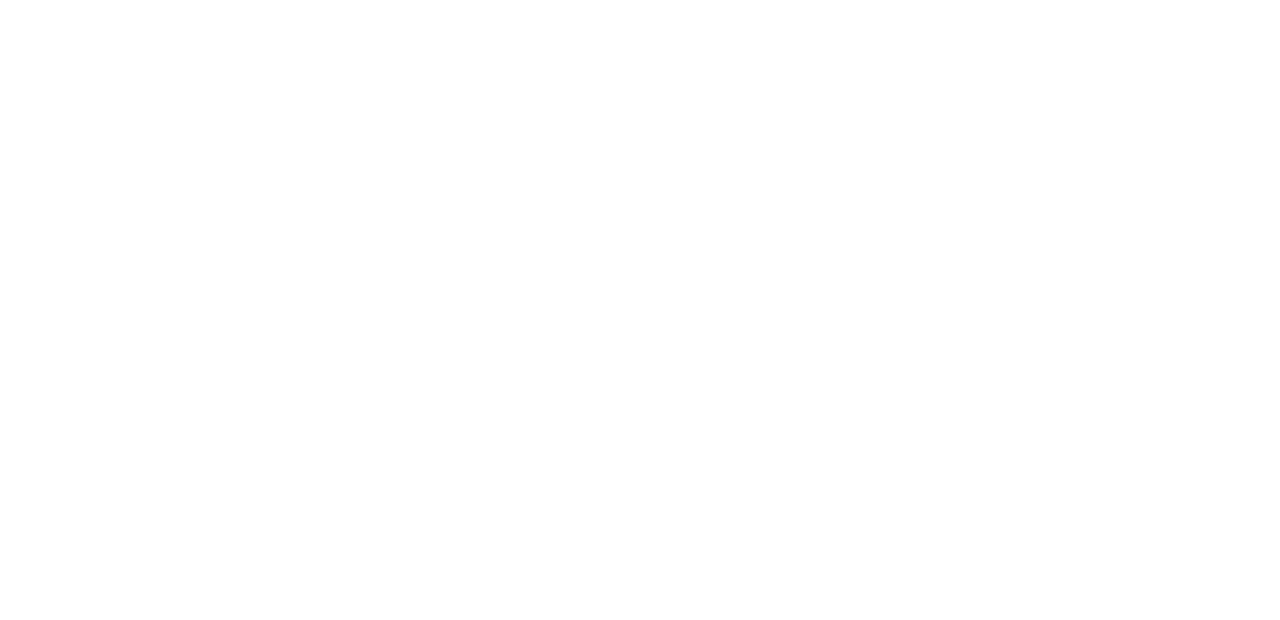
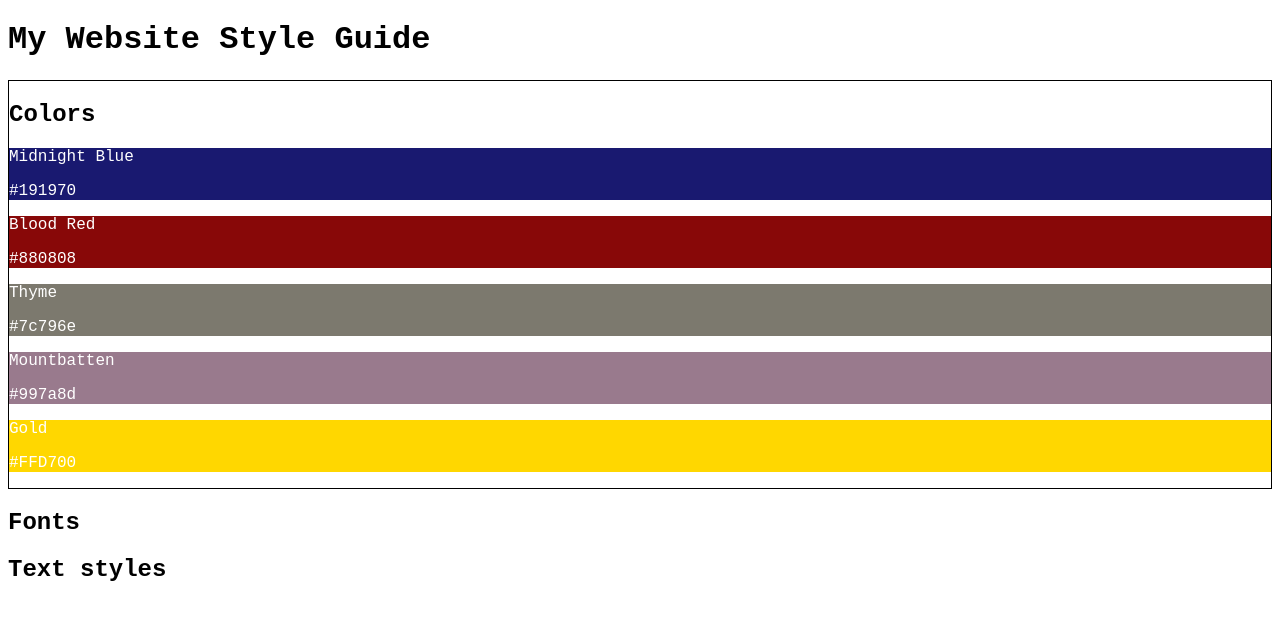
Before and after one commit to blackrebelradio1992/Website-Design-System, a plain HTML site: page index.html in a window 1280 px wide. Drawn offline with Linux system fonts and the light colour scheme.

Commit message:
first update

```diff
--- a/index.html
+++ b/index.html
@@ -17,7 +17,38 @@
 <!--a website to help build more websites-->
 
 <body>
-
+    <h1>My Website Style Guide</h1>
+    <div class="container">
+        <h2>Colors</h2>
+        <div class="color-container">
+            <div class="color-panel midnight-blue">
+                <p class="color-label">Midnight Blue</p>
+                <p class="color-hex">#191970</p>
+            </div>
+            <div class="color-panel blood-red">
+                <p class="color-label">Blood Red</p>
+                <p class="color-hex">#880808</p>
+            </div>
+            <div class="color-panel thyme-green">
+                <p class="color-label">Thyme</p>
+                <p class="color-hex">#7c796e</p>
+            </div>
+            <div class="color-panel mountbatten">
+                <p class="color-label">Mountbatten</p>
+                <p class="color-hex">#997a8d</p>
+            </div>
+            <div class="color-panel gold">
+                <p class="color-label">Gold</p>
+                <p class="color-hex">#FFD700</p>
+            </div>
+        </div>
+    </div>
+    <div>
+        <h2>Fonts</h2>
+    </div>
+    <div>
+        <h2>Text styles</h2>
+    </div>
     <!--[if lt IE 7]>
             <p class="browsehappy">You are using an <strong>outdated</strong> browser. Please <a href="#">upgrade your browser</a> to improve your experience.</p>
         <![endif]-->
--- a/styles.css
+++ b/styles.css
@@ -0,0 +1,32 @@
+body {
+    font-family: "monico", "sans-serif", monospace;
+}
+
+.container {
+    border: solid 1px black;
+}
+
+.color-container {
+    color: white;
+    background: white;
+}
+
+.midnight-blue {
+    background-color: #191970;
+}
+
+.blood-red {
+    Background-color: #880808;
+}
+
+.thyme-green {
+    background-color: #7c796e;
+}
+
+.mountbatten {
+    background-color: #997a8d;
+}
+
+.gold {
+    background-color: #FFD700;
+}
```
